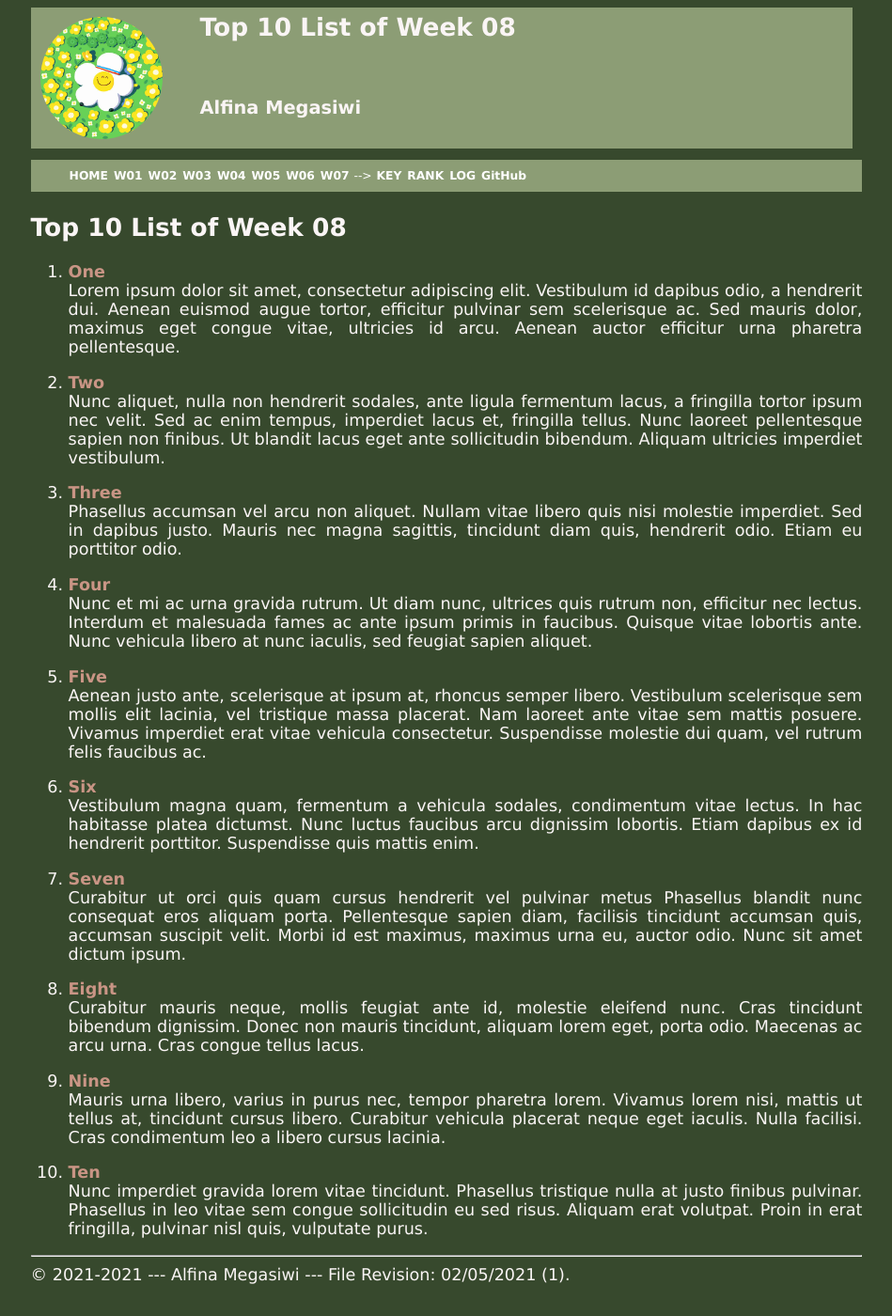
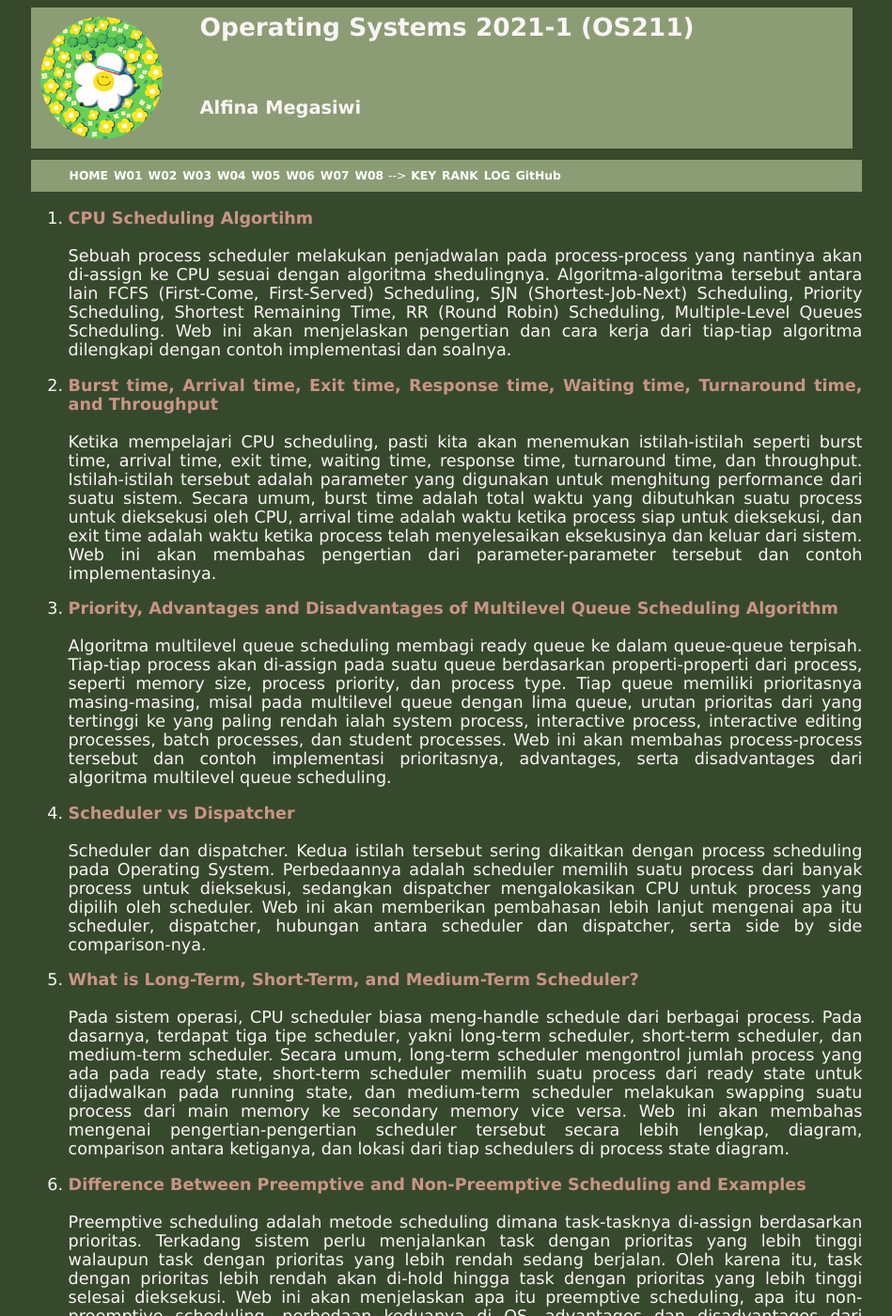
Before and after one commit to alfina-megasiwi/os211, a Jekyll site: the page built from w08.md, in a window 1280 px wide and 1400 px high. Shown: the whole window at 94% size, without its empty margins (165-1114 px from the left). Built offline with Jekyll 4.4.1, drawn with Linux system fonts in a browser that asks for light colours; our own code applies the rules of GitHub Pages for plain Markdown files; some of the changed text lies outside the part shown.

Commit message:
finish w08

```diff
--- a/TXT/myrank.txt
+++ b/TXT/myrank.txt
@@ -17,3 +17,6 @@
 ZCZC W06 anisfarhan
 ZCZC W06 AlifHazairin
 ZCZC W06 Andre-71
+ZCZC W07 Andre-71
+ZCZC W07 amandacarrisa
+ZCZC W07 nadhirarafik
--- a/_config.yml
+++ b/_config.yml
@@ -1,5 +1,5 @@
 title:       "Operating Systems 2021-1 (OS211)"
-version:     "02/05/2021 (1)"
+version:     "09/05/2021 (1)"
 copyright:   "2021-2021"
 description: >-
   This Is How Me Do It!
--- a/_includes/navbar.html
+++ b/_includes/navbar.html
@@ -13,8 +13,8 @@
     <li class='listitem'><a href='{{ site.baseurl }}/W05/'>W05</a></li>
     <li class='listitem'><a href='{{ site.baseurl }}/W06/'>W06</a></li>
     <li class='listitem'><a href='{{ site.baseurl }}/W07/'>W07</a></li>
-    <!-- <li class='listitem'><a href='{{ site.baseurl }}/W08/'>W08</a></li>
-    <li class='listitem'><a href='{{ site.baseurl }}/W09/'>W09</a></li>
+    <li class='listitem'><a href='{{ site.baseurl }}/W08/'>W08</a></li>
+    <!-- <li class='listitem'><a href='{{ site.baseurl }}/W09/'>W09</a></li>
     <li class='listitem'><a href='{{ site.baseurl }}/W10/'>W10</a></li> --> -->
     <li class='listitem'><a href='{{ site.baseurl }}/TXT/mypubkey.txt'>KEY</a></li>
     <li class='listitem'><a href='{{ site.baseurl }}/TXT/myrank.txt'>RANK</a></li>
--- a/w08.md
+++ b/w08.md
@@ -2,75 +2,35 @@
 layout: "layout"
 permalink: /W08/
 ---
+1. [CPU Scheduling Algortihm](https://www.tutorialspoint.com/operating_system/os_process_scheduling_algorithms.htm)<br><br>
+Sebuah process scheduler melakukan penjadwalan pada process-process yang nantinya akan di-assign ke CPU sesuai dengan algoritma shedulingnya. Algoritma-algoritma tersebut antara lain FCFS (First-Come, First-Served) Scheduling, SJN (Shortest-Job-Next) Scheduling, Priority Scheduling, Shortest Remaining Time, RR (Round Robin) Scheduling, Multiple-Level Queues Scheduling. Web ini akan menjelaskan pengertian dan cara kerja dari tiap-tiap algoritma dilengkapi dengan contoh implementasi dan soalnya.
 
-# Top 10 List of Week 08
+2. [Burst time, Arrival time, Exit time, Response time, Waiting time, Turnaround time, and Throughput](https://afteracademy.com/blog/what-is-burst-arrival-exit-response-waiting-turnaround-time-and-throughput)<br><br>
+Ketika mempelajari CPU scheduling, pasti kita akan menemukan istilah-istilah seperti burst time, arrival time, exit time, waiting time, response time, turnaround time, dan throughput. Istilah-istilah tersebut adalah parameter yang digunakan untuk menghitung performance dari suatu sistem. Secara umum, burst time adalah total waktu yang dibutuhkan suatu process untuk dieksekusi oleh CPU, arrival time adalah waktu ketika process siap untuk dieksekusi, dan exit time adalah waktu ketika process telah menyelesaikan eksekusinya dan keluar dari sistem. Web ini akan membahas pengertian dari parameter-parameter tersebut dan contoh implementasinya.
 
-1. [One](https://en.wikipedia.org/wiki/1)<br>
-Lorem ipsum dolor sit amet, consectetur adipiscing elit.
-Vestibulum id dapibus odio, a hendrerit dui.
-Aenean euismod augue tortor, efficitur pulvinar sem scelerisque ac.
-Sed mauris dolor, maximus eget congue vitae, ultricies id arcu.
-Aenean auctor efficitur urna pharetra pellentesque.
+3. [Priority, Advantages and Disadvantages of Multilevel Queue Scheduling Algorithm](https://www.studytonight.com/operating-system/multilevel-queue-scheduling)<br><br>
+Algoritma multilevel queue scheduling membagi ready queue ke dalam queue-queue terpisah. Tiap-tiap process akan di-assign pada suatu queue berdasarkan properti-properti dari process, seperti memory size, process priority, dan process type. Tiap queue memiliki prioritasnya masing-masing, misal pada multilevel queue dengan lima queue, urutan prioritas dari yang tertinggi ke yang paling rendah ialah system process, interactive process, interactive editing processes, batch processes, dan student processes. Web ini akan membahas process-process tersebut dan contoh implementasi prioritasnya, advantages, serta disadvantages dari algoritma multilevel queue scheduling.
 
-2. [Two](https://en.wikipedia.org/wiki/2)<br>
-Nunc aliquet, nulla non hendrerit sodales, ante ligula fermentum lacus, a fringilla tortor ipsum nec velit.
-Sed ac enim tempus, imperdiet lacus et, fringilla tellus.
-Nunc laoreet pellentesque sapien non finibus.
-Ut blandit lacus eget ante sollicitudin bibendum.
-Aliquam ultricies imperdiet vestibulum.
+4. [Scheduler vs Dispatcher](https://www.differencebetween.com/difference-between-scheduler-and-vs-dispatcher/)<br><br>
+Scheduler dan dispatcher. Kedua istilah tersebut sering dikaitkan dengan process scheduling pada Operating System. Perbedaannya adalah scheduler memilih suatu process dari banyak process untuk dieksekusi, sedangkan dispatcher mengalokasikan CPU untuk process yang dipilih oleh scheduler. Web ini akan memberikan pembahasan lebih lanjut mengenai apa itu scheduler, dispatcher, hubungan antara scheduler dan dispatcher, serta side by side comparison-nya.
 
-3. [Three](https://en.wikipedia.org/wiki/3)<br>
-Phasellus accumsan vel arcu non aliquet.
-Nullam vitae libero quis nisi molestie imperdiet.
-Sed in dapibus justo.
-Mauris nec magna sagittis, tincidunt diam quis, hendrerit odio.
-Etiam eu porttitor odio.
+5. [What is Long-Term, Short-Term, and Medium-Term Scheduler?
+](https://afteracademy.com/blog/what-is-long-term-short-term-and-medium-term-scheduler)<br><br>
+Pada sistem operasi, CPU scheduler biasa meng-handle schedule dari berbagai process. Pada dasarnya, terdapat tiga tipe scheduler, yakni long-term scheduler, short-term scheduler, dan medium-term scheduler. Secara umum, long-term scheduler mengontrol jumlah process yang ada pada ready state, short-term scheduler memilih suatu process dari ready state untuk dijadwalkan pada running state, dan medium-term scheduler melakukan swapping suatu process dari main memory ke secondary memory vice versa. Web ini akan membahas mengenai pengertian-pengertian scheduler tersebut secara lebih lengkap, diagram, comparison antara ketiganya, dan lokasi dari tiap schedulers di process state diagram.
 
-4. [Four](https://en.wikipedia.org/wiki/4)<br>
-Nunc et mi ac urna gravida rutrum.
-Ut diam nunc, ultrices quis rutrum non, efficitur nec lectus.
-Interdum et malesuada fames ac ante ipsum primis in faucibus.
-Quisque vitae lobortis ante.
-Nunc vehicula libero at nunc iaculis, sed feugiat sapien aliquet.
+6. [Difference Between Preemptive and Non-Preemptive Scheduling and Examples
+](https://www.guru99.com/preemptive-vs-non-preemptive-scheduling.html)<br><br>
+Preemptive scheduling adalah metode scheduling dimana task-tasknya di-assign berdasarkan prioritas. Terkadang sistem perlu menjalankan task dengan prioritas yang lebih tinggi walaupun task dengan prioritas yang lebih rendah sedang berjalan. Oleh karena itu, task dengan prioritas lebih rendah akan di-hold hingga task dengan prioritas yang lebih tinggi selesai dieksekusi. Web ini akan menjelaskan apa itu preemptive scheduling, apa itu non-preemptive scheduling, perbedaan keduanya di OS, advantages dan disadvantages dari preemptive serta non-preemptive scheduling + example-nya.
 
-5. [Five](https://en.wikipedia.org/wiki/5)<br>
-Aenean justo ante, scelerisque at ipsum at, rhoncus semper libero.
-Vestibulum scelerisque sem mollis elit lacinia, vel tristique massa placerat.
-Nam laoreet ante vitae sem mattis posuere.
-Vivamus imperdiet erat vitae vehicula consectetur.
-Suspendisse molestie dui quam, vel rutrum felis faucibus ac.
+7. [Compare CPU Scheduling of Linux and Windows
+](https://www.ukessays.com/essays/information-systems/compare-cpu-scheduling-of-linux-and-windows.php)<br><br>
+Web ini akan membahas process schedulingnya dari berbagai versi Windows (Windows 3.1 xs, NT-based versions of Windows, dan Windows XP) dan Linux (2.6 to 2.6.23) secara singkat. Web ini juga akan memberikan comparison side by side antara process scheduling Linux dan Windows berdasarkan process-nya, threads, windowing, scheduling class, priorities, real time scheduling, scheduling time slices, CPU partitioning, dan masih banyak lagi.
 
-6. [Six](https://en.wikipedia.org/wiki/6)<br>
-Vestibulum magna quam, fermentum a vehicula sodales, condimentum vitae lectus.
-In hac habitasse platea dictumst.
-Nunc luctus faucibus arcu dignissim lobortis.
-Etiam dapibus ex id hendrerit porttitor.
-Suspendisse quis mattis enim.
+8. [Scheduling in Multiprocessor](https://binaryterms.com/multiple-processor-scheduling.html)<br><br>
+Multiprocessor scheduling lebih terfokus pada cara mendesain fungsi scheduling untuk sistem yang memiliki lebih dari satu processor. Dengan multiple processor, load sharing dapat dikerjakan dengan lebih mudah, namun hal ini akan membuat proses schedulingnya kompleks. Sama dengan single processor, tidak ada solusi yang paling baik untuk scheduling sistem dengan multiple processor. Web ini akan membahas kategori dari multiprocessor, teknik dari multiple processor scheduling (asymmetric/symmetric), processor affinity, load balancing, dan symmetric multithreading.
 
-7. [Seven](https://en.wikipedia.org/wiki/7)<br>
-Curabitur ut orci quis quam cursus hendrerit vel pulvinar metus
-Phasellus blandit nunc consequat eros aliquam porta.
-Pellentesque sapien diam, facilisis tincidunt accumsan quis, accumsan suscipit velit.
-Morbi id est maximus, maximus urna eu, auctor odio.
-Nunc sit amet dictum ipsum.
+9. [Scheduling in Real Time Systems](https://www.geeksforgeeks.org/scheduling-in-real-time-systems/)<br><br>
+Real-time operating system adalah operating system yang dibuat untuk menjalankan aplikasi-aplikasi yang akan langsung memproses data ketika masuk, tanpa delay. Real-time system dapat dibagi menjadi dua, yakni hard real time system dan soft real time system. Pada real-time system, scheduler merupakan komponen yang paling penting dan biasanya termasuk short-term task scheduler. Fokus utama dari scheduler pada real time system adalah untuk mengurangi response time dari setiap process dibanding meng-handle deadlinenya. Web ini akan membahas lebih lanjut mengenai scheduling pada soft dan hard real time system, serta scheduling algorithm (berdasarkan schedulability, implementation, dan hasil analisis).
 
-8. [Eight](https://en.wikipedia.org/wiki/8)<br>
-Curabitur mauris neque, mollis feugiat ante id, molestie eleifend nunc.
-Cras tincidunt bibendum dignissim.
-Donec non mauris tincidunt, aliquam lorem eget, porta odio.
-Maecenas ac arcu urna.
-Cras congue tellus lacus.
-
-9. [Nine](https://en.wikipedia.org/wiki/9)<br>
-Mauris urna libero, varius in purus nec, tempor pharetra lorem.
-Vivamus lorem nisi, mattis ut tellus at, tincidunt cursus libero.
-Curabitur vehicula placerat neque eget iaculis.
-Nulla facilisi.
-Cras condimentum leo a libero cursus lacinia.
-
-10. [Ten](https://en.wikipedia.org/wiki/10)<br>
-Nunc imperdiet gravida lorem vitae tincidunt.
-Phasellus tristique nulla at justo finibus pulvinar.
-Phasellus in leo vitae sem congue sollicitudin eu sed risus.
-Aliquam erat volutpat.
-Proin in erat fringilla, pulvinar nisl quis, vulputate purus.
+10. [NUMA Aware Scheduler](http://lse.sourceforge.net/numa/scheduler/)<br><br>
+NUMA(Non-Uniform Memory Access) adalah shared memory yang digunakan pada sistem dengan multiprocessor. NUMA merupakan sistem yang digunakan untuk menghubungkan multiple CPU dengan computer memory yang available dalam suatu komputer. Pada sistem NUMA, optimal performance akan diraih apabila suatu process dekat dengan memori yang diakses. NUMA awareness pada scheduler digunakan untuk mendukung lokalitas dari process ke memory yaitu dengan melakukan dispatching process pada node yang sama. Web ini akan membahas perkembangan NUMA scheduler pada Linux.
```
Also changed, not shown: TXT/mylog.txt (+8 -0 lines).
